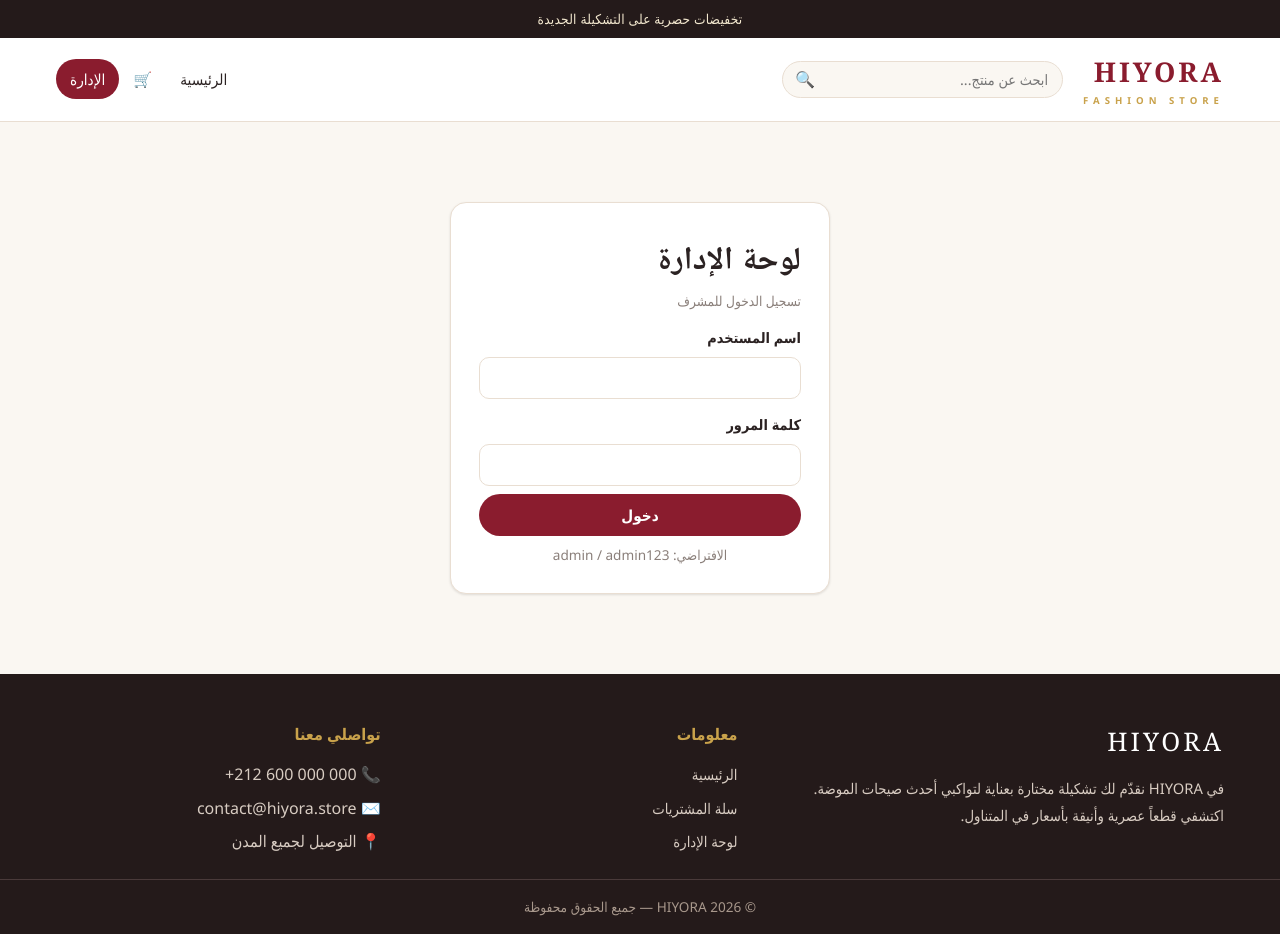
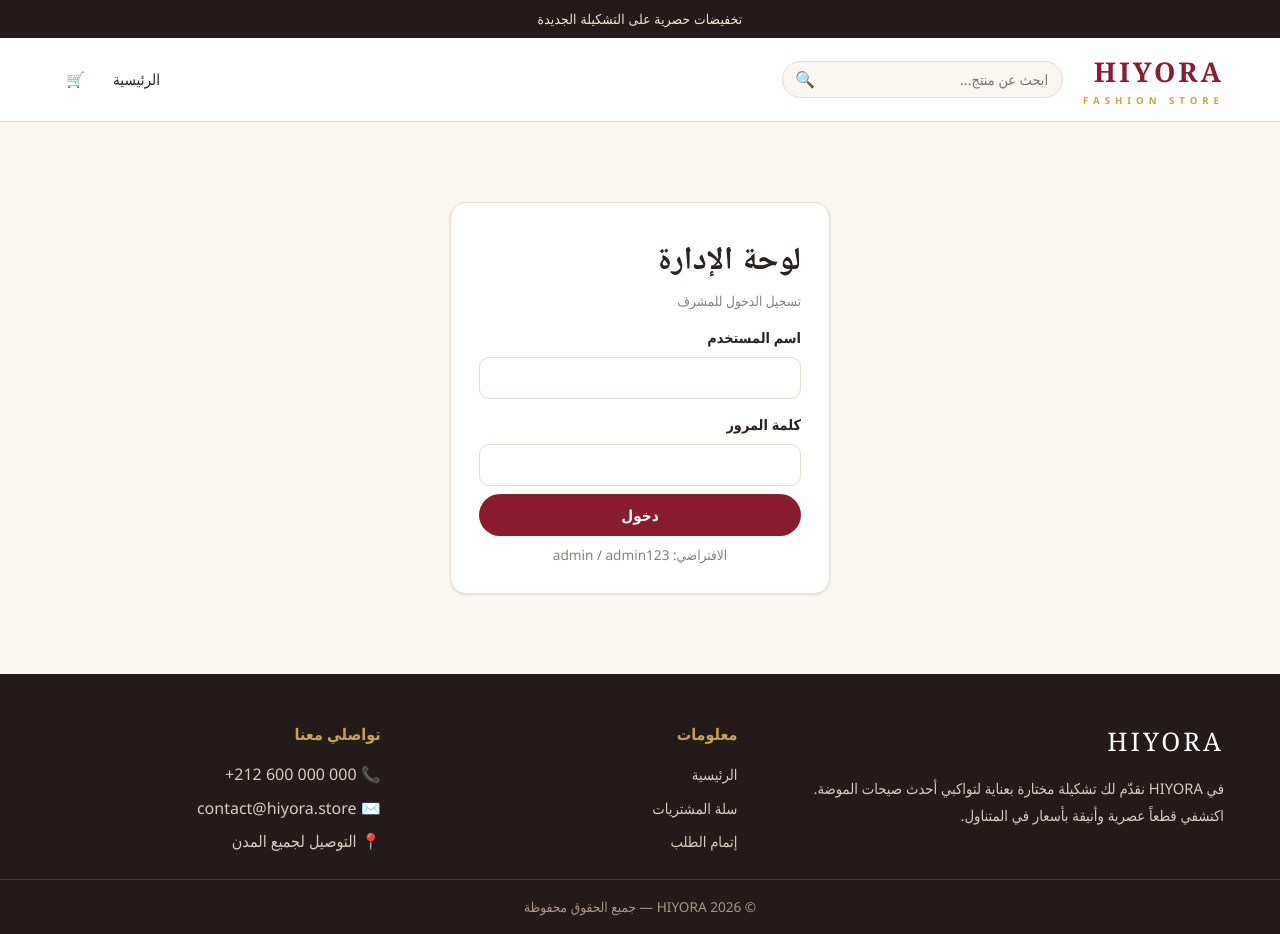
Before and after one commit to hiyorahajbane-arch/HIYORA, a React (Vite) app in the folder client/: page /admin/login in a window 1280 px wide. Built offline with nearby package versions, Linux system fonts and the light colour scheme.

Commit message:
اخفاء روابط الادارة عن الزبناء

```diff
--- a/client/src/components/Footer.jsx
+++ b/client/src/components/Footer.jsx
@@ -16,7 +16,7 @@
           <ul>
             <li><Link to="/">الرئيسية</Link></li>
             <li><Link to="/cart">سلة المشتريات</Link></li>
-            <li><Link to="/admin">لوحة الإدارة</Link></li>
+            <li><Link to="/checkout">إتمام الطلب</Link></li>
           </ul>
         </div>
         <div>
--- a/client/src/components/Navbar.jsx
+++ b/client/src/components/Navbar.jsx
@@ -46,7 +46,6 @@
             <NavLink to="/cart" className="cart-link" title="السلة">
               🛒 {count > 0 && <span className="badge">{count}</span>}
             </NavLink>
-            <NavLink to="/admin">الإدارة</NavLink>
           </nav>
         </div>
       </header>
```
